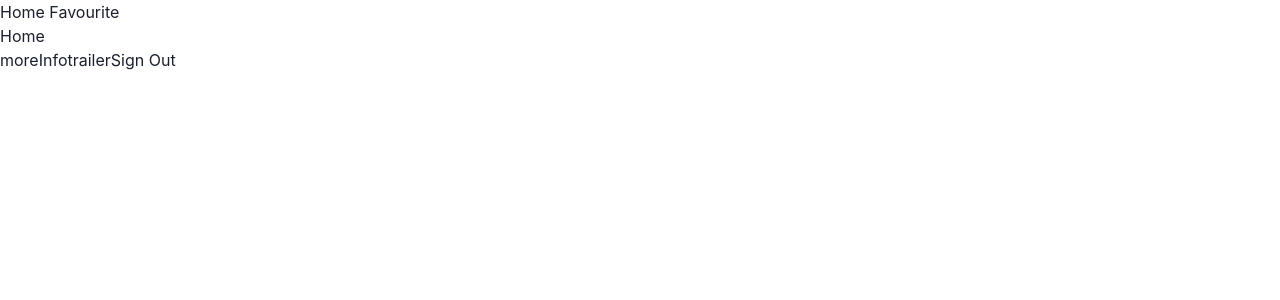
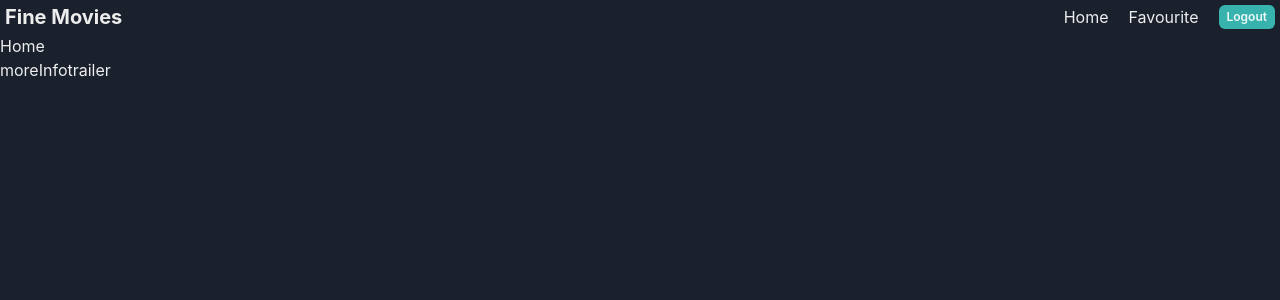
Before and after one commit to Brotherfine/Fine-Movies, a React (Vite) app: page /home in a window 1280 px wide. Shown: the top 300 px of the page. Built offline with nearby package versions, Linux system fonts and the light colour scheme.

Commit message:
NavBar Component created

```diff
--- a/package.json
+++ b/package.json
@@ -9,6 +9,7 @@
     "preview": "vite preview"
   },
   "dependencies": {
+    "@chakra-ui/icons": "^2.0.18",
     "@chakra-ui/react": "^2.5.5",
     "@emotion/react": "^11.10.6",
     "@emotion/styled": "^11.10.6",
--- a/src/App.tsx
+++ b/src/App.tsx
@@ -7,6 +7,7 @@ import Favourite from "./pages/favourite";
 import MoreInfo from "./pages/moreInfo";
 import Trailer from "./pages/trailer";
 import NotFound from "./pages/notFound";
+import NavBar from "./components/navBar";
 
 function App() {
   const [page, setPage] = useState("");
@@ -18,10 +19,7 @@ function App() {
   return (
     <>
       <Router>
-        <nav>
-          <Link to="/home"> Home </Link>
-          <Link to="/favourite"> Favourite </Link>
-        </nav>
+        <NavBar />
         <Routes>
           <Route index element={<Signup />} />
           <Route path="/register" element={<Register />} />
--- /dev/null
+++ b/src/components/navBar.tsx
@@ -0,0 +1,53 @@
+import {
+  Button,
+  Flex,
+  HStack,
+  Heading,
+  Spacer,
+  useToast,
+} from "@chakra-ui/react";
+
+import { useNavigate, NavLink } from "react-router-dom";
+import { UnlockIcon } from "@chakra-ui/icons";
+
+function NavBar() {
+  let navigate = useNavigate();
+  const toast = useToast();
+
+  const showToast = () => {
+    toast({
+      title: "Logged out",
+      description: "successfully logged out",
+      duration: 3000,
+      isClosable: true,
+      status: "success",
+      position: "top",
+      icon: <UnlockIcong />,
+    });
+  };
+  return (
+    <Flex as="nav" p="5px" alignItems="center">
+      <Heading as="h1" size="md">
+        Fine Movies
+      </Heading>
+      <Spacer />
+
+      <HStack spacing="20px">
+        <NavLink to="/home"> Home </NavLink>
+        <NavLink to="/favourite"> Favourite </NavLink>
+        <Button
+          bg="teal.400"
+          size="xs"
+          onClick={() => {
+            navigate("/");
+            showToast;
+          }}
+        >
+          Logout
+        </Button>
+      </HStack>
+    </Flex>
+  );
+}
+
+export default NavBar;
--- a/src/components/theme.ts
+++ b/src/components/theme.ts
@@ -0,0 +1,11 @@
+// section where we set the dark mode theme
+
+import { extendTheme, ThemeConfig } from "@chakra-ui/react"
+
+const config: ThemeConfig = {
+    initialColorMode: 'dark'
+};
+
+const theme = extendTheme({ config}) ;
+
+export default theme ;
--- a/src/main.tsx
+++ b/src/main.tsx
@@ -1,11 +1,17 @@
 import React from "react";
 import ReactDOM from "react-dom/client";
-import { ChakraProvider } from "@chakra-ui/react";
+import {
+  ChakraProvider,
+  ColorModeProvider,
+  ColorModeScript,
+} from "@chakra-ui/react";
 import App from "./App";
+import theme from "./components/theme";
 
 ReactDOM.createRoot(document.getElementById("root") as HTMLElement).render(
   <React.StrictMode>
-    <ChakraProvider>
+    <ChakraProvider theme={theme}>
+      <ColorModeScript initialColorMode={theme.config.initialColorMode} />
       <App />
     </ChakraProvider>
   </React.StrictMode>
--- a/src/pages/home.tsx
+++ b/src/pages/home.tsx
@@ -27,13 +27,6 @@ function Home({ onBack }: Props) {
         {" "}
         trailer
       </button>
-      <button
-        onClick={() => {
-          navigate("/");
-        }}
-      >
-        Sign Out
-      </button>
     </>
   );
 }
```
Also changed, not shown: 1 other file (tests, documents, lock files or other folders).
